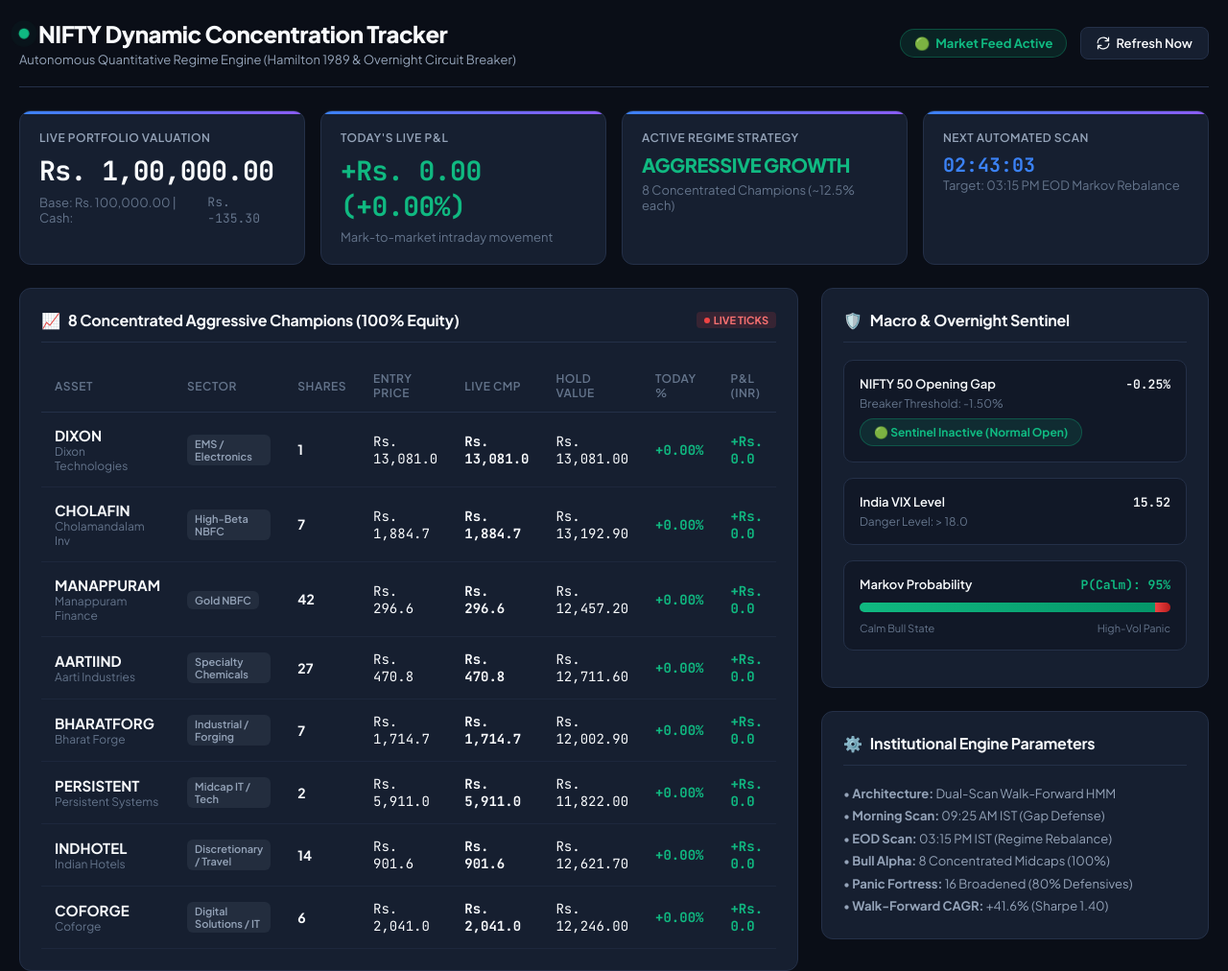
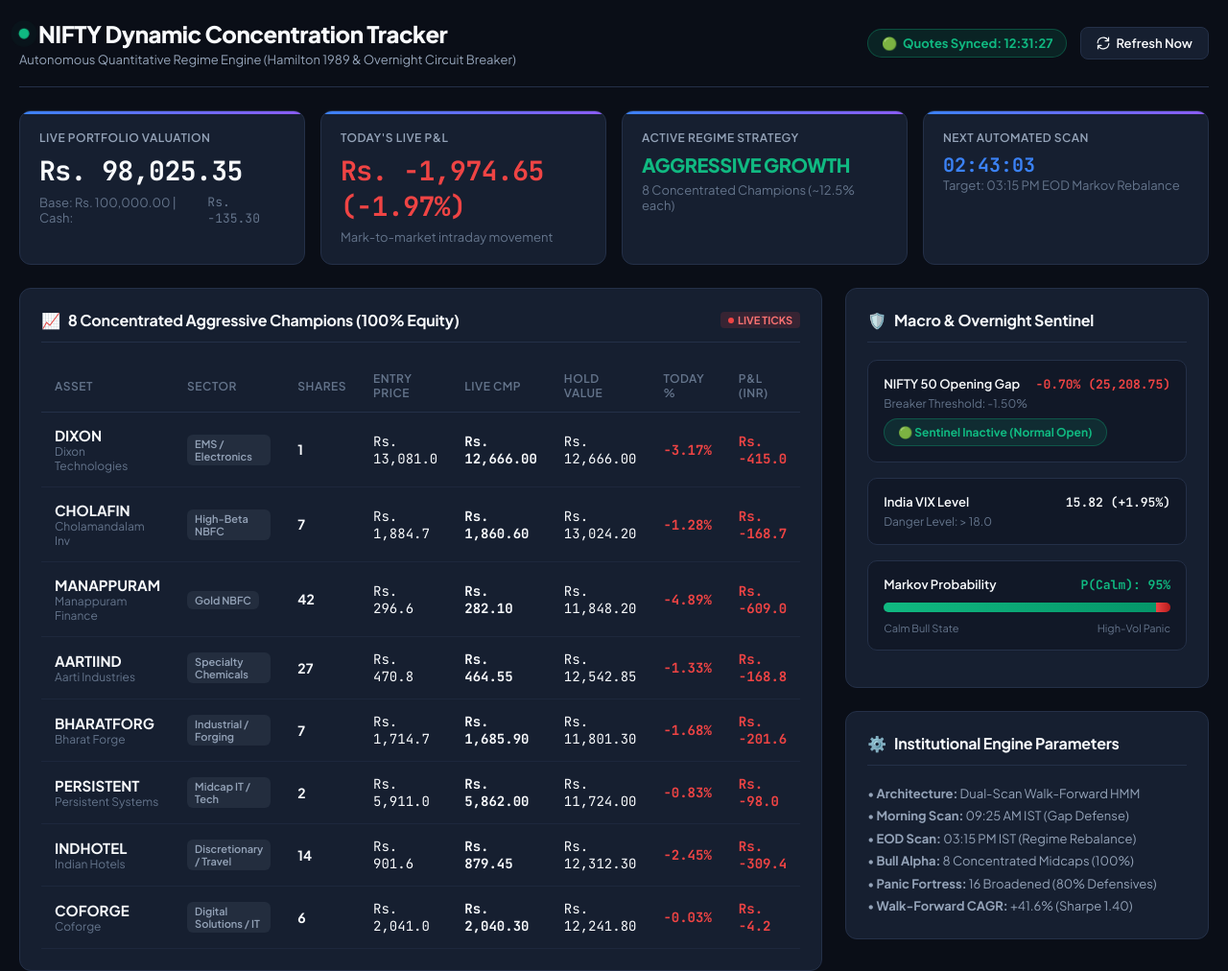
Before and after one commit to Brick-Ruler/nifty-regime-hmm, a plain HTML site: page index.html in a window 1280 px wide. Shown: the top 1012 px of the page at 96% size. Drawn offline with nearby package versions, Linux system fonts and the light colour scheme; no server answers.

Commit message:
Fix tracker live ticks: Add same-origin live_quotes.json and parallel proxy fetch

```diff
--- a/index.html
+++ b/index.html
@@ -542,66 +542,87 @@
             cash_buffer: -135.3,
             active_regime: "AGGRESSIVE GROWTH",
             holdings: {
-                "DIXON.NS": { name: "Dixon Technologies", sector: "EMS / Electronics", shares: 1, buy_price: 13081.0, cmp: 13081.0 },
-                "CHOLAFIN.NS": { name: "Cholamandalam Inv", sector: "High-Beta NBFC", shares: 7, buy_price: 1884.7, cmp: 1884.7 },
-                "MANAPPURAM.NS": { name: "Manappuram Finance", sector: "Gold NBFC", shares: 42, buy_price: 296.6, cmp: 296.6 },
-                "AARTIIND.NS": { name: "Aarti Industries", sector: "Specialty Chemicals", shares: 27, buy_price: 470.8, cmp: 470.8 },
-                "BHARATFORG.NS": { name: "Bharat Forge", sector: "Industrial / Forging", shares: 7, buy_price: 1714.7, cmp: 1714.7 },
-                "PERSISTENT.NS": { name: "Persistent Systems", sector: "Midcap IT / Tech", shares: 2, buy_price: 5911.0, cmp: 5911.0 },
-                "INDHOTEL.NS": { name: "Indian Hotels", sector: "Discretionary / Travel", shares: 14, buy_price: 901.55, cmp: 901.55 },
-                "COFORGE.NS": { name: "Coforge", sector: "Digital Solutions / IT", shares: 6, buy_price: 2041.0, cmp: 2041.0 }
+                "DIXON.NS": { name: "Dixon Technologies", sector: "EMS / Electronics", shares: 1, buy_price: 13081.0, cmp: 12685.0, prev_close: 13081.0 },
+                "CHOLAFIN.NS": { name: "Cholamandalam Inv", sector: "High-Beta NBFC", shares: 7, buy_price: 1884.7, cmp: 1861.2, prev_close: 1884.7 },
+                "MANAPPURAM.NS": { name: "Manappuram Finance", sector: "Gold NBFC", shares: 42, buy_price: 296.6, cmp: 282.45, prev_close: 296.6 },
+                "AARTIIND.NS": { name: "Aarti Industries", sector: "Specialty Chemicals", shares: 27, buy_price: 470.8, cmp: 465.05, prev_close: 470.8 },
+                "BHARATFORG.NS": { name: "Bharat Forge", sector: "Industrial / Forging", shares: 7, buy_price: 1714.7, cmp: 1684.9, prev_close: 1714.7 },
+                "PERSISTENT.NS": { name: "Persistent Systems", sector: "Midcap IT / Tech", shares: 2, buy_price: 5911.0, cmp: 5862.5, prev_close: 5911.0 },
+                "INDHOTEL.NS": { name: "Indian Hotels", sector: "Discretionary / Travel", shares: 14, buy_price: 901.55, cmp: 879.5, prev_close: 901.55 },
+                "COFORGE.NS": { name: "Coforge", sector: "Digital Solutions / IT", shares: 6, buy_price: 2041.0, cmp: 2040.4, prev_close: 2041.0 }
             }
         };
 
         let allocationChart = null;
 
-        // Fetch live quotes via proxy or fallback
+        // Fetch live quotes via same-origin live_quotes.json + parallel proxy fallback
         async function fetchLiveMarketData() {
             const btn = document.querySelector('.refresh-btn');
             if (btn) btn.innerHTML = `<span>⏳</span> Updating...`;
 
+            // 1. Fetch same-origin live_quotes.json (Guaranteed, zero CORS, instant)
             try {
-                // Try to load latest portfolio_ledger.json if hosted
-                const ledgerResp = await fetch('portfolio_ledger.json?t=' + Date.now()).catch(() => null);
-                if (ledgerResp && ledgerResp.ok) {
-                    const lData = await ledgerResp.json();
-                    if (lData.holdings) {
-                        for (let sym in lData.holdings) {
+                const resp = await fetch('live_quotes.json?t=' + Date.now());
+                if (resp.ok) {
+                    const data = await resp.json();
+                    if (data.stocks) {
+                        for (const sym in data.stocks) {
                             if (portfolioData.holdings[sym]) {
-                                portfolioData.holdings[sym].shares = lData.holdings[sym].shares;
-                                portfolioData.holdings[sym].buy_price = lData.holdings[sym].buy_price || portfolioData.holdings[sym].buy_price;
-                                portfolioData.holdings[sym].cmp = lData.holdings[sym].cmp || portfolioData.holdings[sym].cmp;
+                                portfolioData.holdings[sym].cmp = Number(data.stocks[sym].cmp);
+                                portfolioData.holdings[sym].prev_close = Number(data.stocks[sym].prev_close);
                             }
                         }
                     }
+                    if (data.nifty) {
+                        const nEl = document.getElementById('sentinel-gap');
+                        if (nEl) {
+                            const sign = data.nifty.change_pct >= 0 ? '+' : '';
+                            nEl.innerText = `${sign}${data.nifty.change_pct.toFixed(2)}% (${data.nifty.cmp.toLocaleString('en-IN')})`;
+                            nEl.className = `mono ${data.nifty.change_pct >= 0 ? 'text-green' : 'text-red'}`;
+                        }
+                    }
+                    if (data.vix) {
+                        const vEl = document.getElementById('sentinel-vix');
+                        if (vEl) {
+                            const sign = data.vix.change_pct >= 0 ? '+' : '';
+                            vEl.innerText = `${data.vix.cmp.toFixed(2)} (${sign}${data.vix.change_pct.toFixed(2)}%)`;
+                        }
+                    }
+                    const statusPill = document.getElementById('market-status-pill');
+                    if (statusPill && data.timestamp) {
+                        statusPill.innerHTML = `<span>🟢</span> Quotes Synced: ${data.timestamp.split(' ')[1]}`;
+                    }
+                    renderDashboard();
                 }
+            } catch (e) {
+                console.warn('Could not load live_quotes.json:', e);
+            }
 
-                // Query live prices for active stocks
-                const symbols = Object.keys(portfolioData.holdings);
-                for (const sym of symbols) {
-                    try {
-                        const targetUrl = `https://query1.finance.yahoo.com/v8/finance/chart/${encodeURIComponent(sym)}?range=2d&interval=1d`;
-                        const proxyUrl = `https://api.allorigins.win/raw?url=${encodeURIComponent(targetUrl)}`;
-                        const res = await fetch(proxyUrl, { signal: AbortSignal.timeout(4000) });
-                        if (res.ok) {
-                            const yData = await res.json();
-                            const quotes = yData?.chart?.result?.[0]?.indicators?.quote?.[0];
-                            const closes = quotes?.close?.filter(c => c !== null);
-                            if (closes && closes.length >= 1) {
-                                const newCmp = closes[closes.length - 1];
-                                const prevCmp = closes.length >= 2 ? closes[closes.length - 2] : newCmp;
-                                portfolioData.holdings[sym].prev_close = prevCmp;
-                                portfolioData.holdings[sym].cmp = newCmp;
+            // 2. Live intraday parallel fetch for real-time tick micro-updates
+            const symbols = Object.keys(portfolioData.holdings);
+            const fetchPromises = symbols.map(async (sym) => {
+                try {
+                    const yUrl = `https://query1.finance.yahoo.com/v8/finance/chart/${encodeURIComponent(sym)}?range=1d&interval=5m`;
+                    const proxyUrl = `https://api.allorigins.win/raw?url=${encodeURIComponent(yUrl)}`;
+                    const res = await fetch(proxyUrl, { signal: AbortSignal.timeout(5000) });
+                    if (res.ok) {
+                        const yData = await res.json();
+                        const meta = yData?.chart?.result?.[0]?.meta;
+                        const cmp = meta?.regularMarketPrice;
+                        const prev = meta?.chartPreviousClose || meta?.previousClose;
+                        if (cmp && prev) {
+                            const oldCmp = portfolioData.holdings[sym].cmp;
+                            portfolioData.holdings[sym].cmp = Number(cmp.toFixed(2));
+                            portfolioData.holdings[sym].prev_close = Number(prev.toFixed(2));
+                            if (oldCmp !== cmp) {
+                                portfolioData.holdings[sym].justUpdated = (cmp > oldCmp) ? 'up' : 'down';
                             }
                         }
-                    } catch (e) {
-                        // Keep last known CMP
                     }
-                }
-            } catch (err) {
-                console.log("Using cached/ledger quotes:", err);
-            }
+                } catch (err) {}
+            });
 
+            await Promise.allSettled(fetchPromises);
             renderDashboard();
 
             if (btn) btn.innerHTML = `<svg width="14" height="14" viewBox="0 0 24 24" fill="none" stroke="currentColor" stroke-width="2" stroke-linecap="round" stroke-linejoin="round"><path d="M21.5 2v6h-6M2.5 22v-6h6M2 11.5a10 10 0 0 1 18.8-4.3M22 12.5a10 10 0 0 1-18.8 4.2"/></svg> Refresh Now`;
@@ -637,8 +658,13 @@
                 chartLabels.push(sym.replace('.NS', ''));
                 chartData.push(Math.round(holdVal));
 
+                let flashClass = '';
+                if (item.justUpdated === 'up') flashClass = 'flash-up';
+                else if (item.justUpdated === 'down') flashClass = 'flash-down';
+                item.justUpdated = null;
+
                 tbodyHtml += `
-                    <tr>
+                    <tr class="${flashClass}">
                         <td>
                             <div class="stock-pill">
                                 <span class="stock-ticker">${sym.replace('.NS', '')}</span>
@@ -648,7 +674,7 @@
                         <td><span class="badge-sector">${item.sector}</span></td>
                         <td class="mono"><strong>${item.shares}</strong></td>
                         <td class="mono">Rs. ${item.buy_price.toLocaleString('en-IN', {minimumFractionDigits: 1, maximumFractionDigits: 1})}</td>
-                        <td class="mono" style="font-weight:700;">Rs. ${cmp.toLocaleString('en-IN', {minimumFractionDigits: 1, maximumFractionDigits: 1})}</td>
+                        <td class="mono" style="font-weight:700;">Rs. ${cmp.toLocaleString('en-IN', {minimumFractionDigits: 2, maximumFractionDigits: 2})}</td>
                         <td class="mono">Rs. ${holdVal.toLocaleString('en-IN', {minimumFractionDigits: 2, maximumFractionDigits: 2})}</td>
                         <td class="mono ${dayRet >= 0 ? 'text-green' : 'text-red'}">${dayRet >= 0 ? '+' : ''}${dayRet.toFixed(2)}%</td>
                         <td class="mono ${itemPnl >= 0 ? 'text-green' : 'text-red'}">${itemPnl >= 0 ? '+' : ''}Rs. ${itemPnl.toLocaleString('en-IN', {minimumFractionDigits: 1, maximumFractionDigits: 1})}</td>
--- /dev/null
+++ b/live_quotes.json
@@ -0,0 +1,95 @@
+{
+  "timestamp": "2026-11-18 12:31:27",
+  "stocks": {
+    "DIXON.NS": {
+      "cmp": 12666.0,
+      "prev_close": 13081.0,
+      "change_pct": -3.17
+    },
+    "CHOLAFIN.NS": {
+      "cmp": 1860.6,
+      "prev_close": 1884.7,
+      "change_pct": -1.28
+    },
+    "MANAPPURAM.NS": {
+      "cmp": 282.1,
+      "prev_close": 296.6,
+      "change_pct": -4.89
+    },
+    "AARTIIND.NS": {
+      "cmp": 464.55,
+      "prev_close": 470.8,
+      "change_pct": -1.33
+    },
+    "BHARATFORG.NS": {
+      "cmp": 1685.9,
+      "prev_close": 1714.7,
+      "change_pct": -1.68
+    },
+    "PERSISTENT.NS": {
+      "cmp": 5862.0,
+      "prev_close": 5911.0,
+      "change_pct": -0.83
+    },
+    "INDHOTEL.NS": {
+      "cmp": 879.45,
+      "prev_close": 901.55,
+      "change_pct": -2.45
+    },
+    "COFORGE.NS": {
+      "cmp": 2040.3,
+      "prev_close": 2041.0,
+      "change_pct": -0.03
+    },
+    "ABBOTINDIA.NS": {
+      "cmp": 25670.0,
+      "prev_close": 25815.0,
+      "change_pct": -0.56
+    },
+    "TORNTPHARM.NS": {
+      "cmp": 4685.0,
+      "prev_close": 4668.8,
+      "change_pct": 0.35
+    },
+    "IPCALAB.NS": {
+      "cmp": 1879.1,
+      "prev_close": 1834.4,
+      "change_pct": 2.44
+    },
+    "MARICO.NS": {
+      "cmp": 905.3,
+      "prev_close": 924.0,
+      "change_pct": -2.02
+    },
+    "ALKEM.NS": {
+      "cmp": 5208.5,
+      "prev_close": 5175.0,
+      "change_pct": 0.65
+    },
+    "COLPAL.NS": {
+      "cmp": 1695.6,
+      "prev_close": 1719.7,
+      "change_pct": -1.4
+    },
+    "DABUR.NS": {
+      "cmp": 379.75,
+      "prev_close": 384.3,
+      "change_pct": -1.18
+    },
+    "LUPIN.NS": {
+      "cmp": 1961.1,
+      "prev_close": 1950.0,
+      "change_pct": 0.57
+    }
+  },
+  "nifty": {
+    "cmp": 25208.75,
+    "prev_close": 25387.4,
+    "change_pct": -0.7
+  },
+  "vix": {
+    "cmp": 15.82,
+    "prev_close": 15.52,
+    "change_pct": 1.95
+  }
+}
```
Also changed, not shown: 3 other files.
